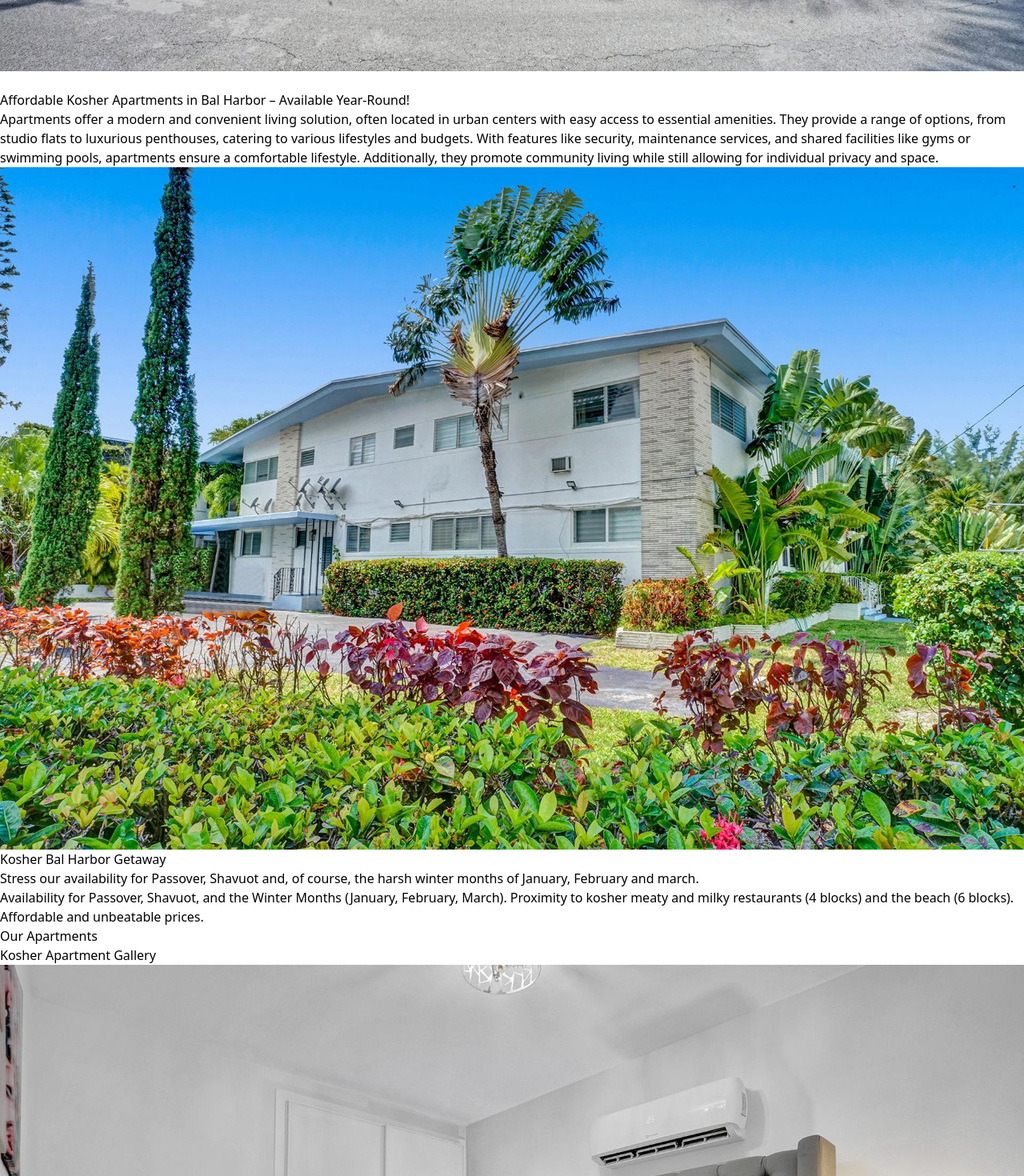
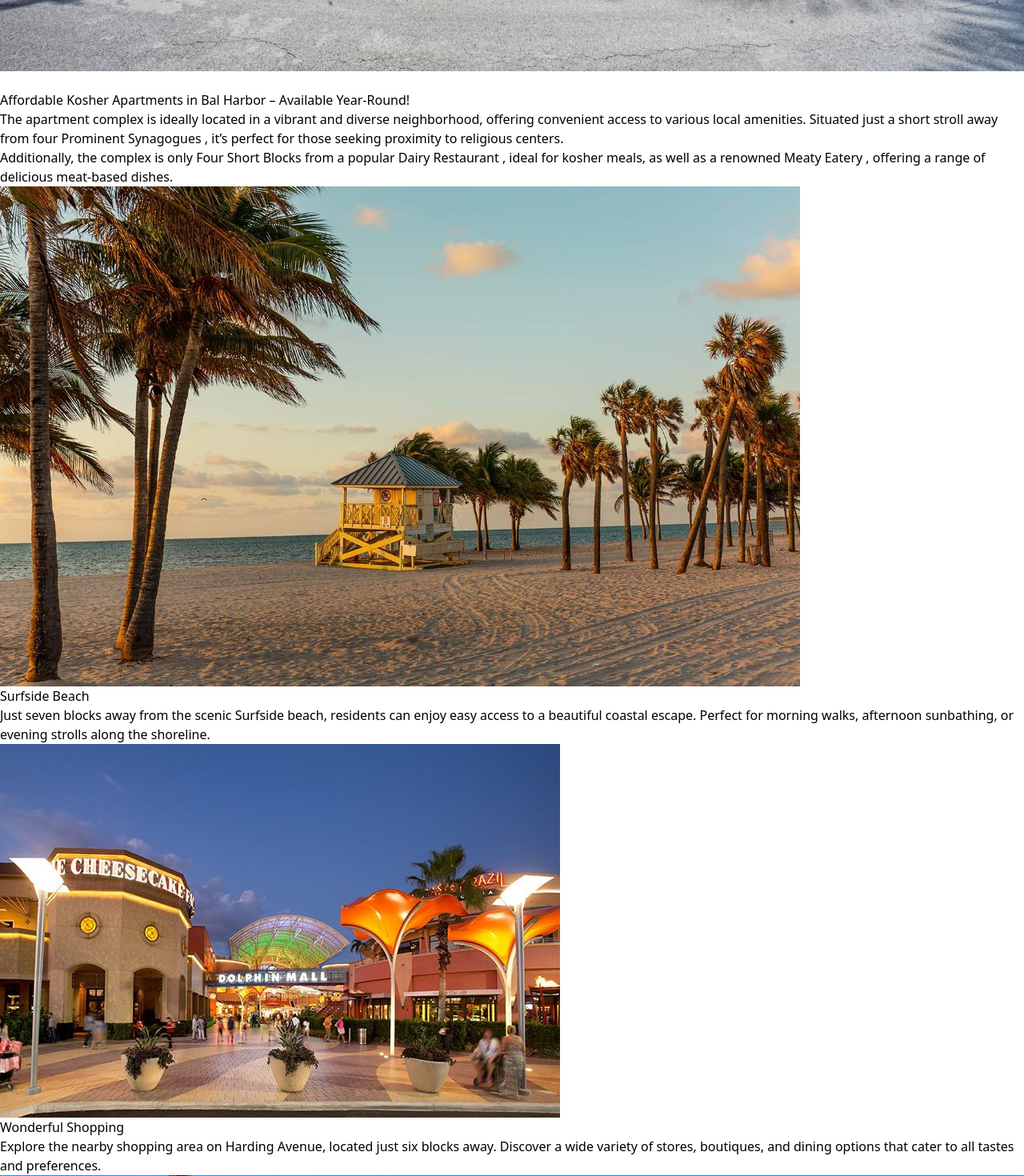
Before and after one commit to Atulkumar1104/BalHarborGateway, a React (Vite) app: page / in a window 1280 px wide. Shown: the part 4400-5870 px from the top of the page at 80% size. Built offline with nearby package versions, Linux system fonts and the light colour scheme.

Commit message:
feat: Case Studies Page Created

```diff
--- a/src/Components/contactUs.jsx
+++ b/src/Components/contactUs.jsx
@@ -27,11 +27,11 @@ const CTASection = () => {
   }, []);
 
   return (
-    <div className="w-full bg-gray-50 py-12">
-      <div className="max-w-[1470px] mx-auto px-4">
-        <div className="grid grid-cols-1 md:grid-cols-2 gap-6 items-center bg-gray-200 rounded-lg shadow-sm overflow-hidden">
+    <div className="w-full bg-gray-50 py-6 sm:py-8 md:py-12">
+      <div className="max-w-[1470px] mx-auto px-4 sm:px-6 lg:px-8">
+        <div className="grid grid-cols-1 md:grid-cols-2 gap-4 md:gap-6 items-center bg-gray-200 rounded-lg shadow-sm overflow-hidden">
           {/* Left side - Image Carousel */}
-          <div className="relative h-80 overflow-hidden">
+          <div className="relative h-64 sm:h-72 md:h-80 overflow-hidden">
             {galleryImages.map((image, index) => (
               <div
                 key={image}
@@ -49,16 +49,17 @@ const CTASection = () => {
           </div>
 
           {/* Right side - Content */}
-          <div className="p-6 -mt-10">
-            <h2 className="text-5xl max-w-7xl w-full mx-auto font-bold text-gray-900 mb-10">
+          <div className="p-4 sm:p-6 md:p-8 text-center md:text-left">
+            <h2 className="text-3xl sm:text-4xl md:text-5xl font-bold text-gray-900 mb-6 sm:mb-8 md:mb-10">
               For Booking Call Now
             </h2>
 
             <button
               onClick={() => (window.location.href = "tel:+1234567890")}
-              className="inline-flex items-center px-6 py-2 text-sm font-medium text-white bg-[#ff385c] rounded hover:bg-[#ff1f4a] transition-colors duration-300"
+              className="inline-flex items-center px-4 sm:px-6 py-2 sm:py-3 text-sm sm:text-base font-medium text-white bg-[#ff385c] rounded hover:bg-[#ff1f4a] transition-colors duration-300"
             >
-              Call Us Now {""}(516-585-8791)
+              Call Us Now {""}
+              <span className="ml-2">(516-585-8791)</span>
             </button>
           </div>
         </div>
--- /dev/null
+++ b/src/Components/features.jsx
@@ -0,0 +1,49 @@
+import React from "react";
+
+const LocationFeatures = () => {
+  return (
+    <div className="max-w-[1380px] mx-auto p-4 mt-16 space-y-12">
+      {/* Surfside Beach Section */}
+      <div className="flex flex-col md:flex-row items-center gap-8">
+        <div className="w-full md:w-1/2">
+          <img
+            src="/images/52.jpg"
+            alt="Surfside Beach"
+            className="rounded-lg shadow-lg w-full h-64 object-cover"
+          />
+        </div>
+        <div className="w-full md:w-1/2 space-y-4">
+          <h2 className="text-3xl font-bold text-gray-800">Surfside Beach</h2>
+          <p className="text-lg text-gray-600">
+            Just seven blocks away from the scenic Surfside beach, residents can
+            enjoy easy access to a beautiful coastal escape. Perfect for morning
+            walks, afternoon sunbathing, or evening strolls along the shoreline.
+          </p>
+        </div>
+      </div>
+
+      {/* Shopping Section */}
+      <div className="flex flex-col md:flex-row-reverse items-center gap-8">
+        <div className="w-full md:w-1/2">
+          <img
+            src="/images/45.jpg"
+            alt="Harding Avenue Shopping"
+            className="rounded-lg shadow-lg w-full h-64 object-cover"
+          />
+        </div>
+        <div className="w-full md:w-1/2 space-y-4">
+          <h2 className="text-3xl font-bold text-gray-800">
+            Wonderful Shopping
+          </h2>
+          <p className="text-lg text-gray-600">
+            Explore the nearby shopping area on Harding Avenue, located just six
+            blocks away. Discover a wide variety of stores, boutiques, and
+            dining options that cater to all tastes and preferences.
+          </p>
+        </div>
+      </div>
+    </div>
+  );
+};
+
+export default LocationFeatures;
--- a/src/Pages/Home/home.jsx
+++ b/src/Pages/Home/home.jsx
@@ -6,6 +6,7 @@ import ImageCarousel from "../../Components/images";
 import NotificationBanner from "../../Components/notificationBanner";
 import ImageGallery from "../../Components/imageGallery";
 import CTASection from "../../Components/contactUs";
+import LocationFeatures from "../../Components/features";
 
 function Home() {
   return (
@@ -42,7 +43,7 @@ function Home() {
       </style>
 
       {/* Main content */}
-      <div className="min-h-screen flex flex-col items-center justify-center w-full relative">
+      <div className="min-h-screen -mt-12 sm:-mt-0 flex flex-col items-center justify-center w-full relative">
         <div className="text-center p-4 md:p-6 w-full max-w-full mx-auto">
           <div className="mb-4 md:mb-8">
             <ImageCarousel />
@@ -57,16 +58,19 @@ function Home() {
           </h1>
 
           <p className="text-base md:text-lg text-gray-600 -mb-4 md:-mb-8 max-w-6xl mx-auto px-4 md:px-0">
-            Apartments offer a modern and convenient living solution, often
-            located in urban centers with easy access to essential amenities.
-            They provide a range of options, from studio flats to luxurious
-            penthouses, catering to various lifestyles and budgets. With
-            features like security, maintenance services, and shared facilities
-            like gyms or swimming pools, apartments ensure a comfortable
-            lifestyle. Additionally, they promote community living while still
-            allowing for individual privacy and space.
+            The apartment complex is ideally located in a vibrant and diverse
+            neighborhood, offering convenient access to various local amenities.
+            Situated just a short stroll away from four{" "}
+            <span className="font-bold">Prominent Synagogues</span> , it’s
+            perfect for those seeking proximity to religious centers.
+            <br /> Additionally, the complex is only <span className=" font-bold"> Four Short Blocks</span> from a
+            popular <span className="font-bold">Dairy Restaurant</span> , ideal for kosher meals, as well as a
+            renowned <span className=" font-bold">Meaty Eatery</span> , offering a range of delicious meat-based
+            dishes.
           </p>
         </div>
+
+        <div><LocationFeatures/></div>
 
         {/* <div>
           <ApartmentListings />
--- a/src/Pages/about.jsx
+++ b/src/Pages/about.jsx
@@ -35,7 +35,7 @@ const AboutUs = () => {
      </style>
 
      {/* Hero Section */}
-     <div className="relative h-screen mb-20">
+     <div className="relative h-screen -mt-6 sm:-mt-0 mb-20">
        <img
          src="images/6.jpg"
          alt="Luxury Apartment Exterior"
--- a/src/Pages/apartmentDetails.jsx
+++ b/src/Pages/apartmentDetails.jsx
@@ -84,7 +84,7 @@ const ApartmentDetails = () => {
                     {apartment.location}
                   </p>
                 </div>
-                <div className="flex flex-col items-end">
+                {/* <div className="flex flex-col items-end">
                   <div className="text-2xl md:text-3xl font-bold text-[#ff385c]">
                     {apartment.price}
                   </div>
@@ -94,7 +94,7 @@ const ApartmentDetails = () => {
                   <div className="text-lg font-semibold text-gray-800 mt-1">
                     Total: ${totalPrice.toFixed(2)}/Night
                   </div>
-                </div>
+                </div> */}
               </div>
 
               <div className="grid grid-cols-2 md:grid-cols-4 gap-4 md:gap-6 mb-8">
@@ -432,13 +432,13 @@ const ApartmentDetails = () => {
                   Book Now
                 </button>
               </form>
-              <div className="mt-4 text-sm text-gray-400">
+              {/* <div className="mt-4 text-sm text-gray-400">
                 <p>Base Rent: {apartment.price}</p>
                 <p>Florida Sales Tax (13%): ${taxAmount.toFixed(2)}</p>
                 <p className="font-semibold">
                   Total Monthly: ${totalPrice.toFixed(2)}
                 </p>
-              </div>
+              </div> */}
             </div>
           </div>
         </div>
```
Also changed, not shown: src/Pages/contact.jsx (+76 -50 lines), public/images/45.jpg (added), public/images/52.jpg (added).
